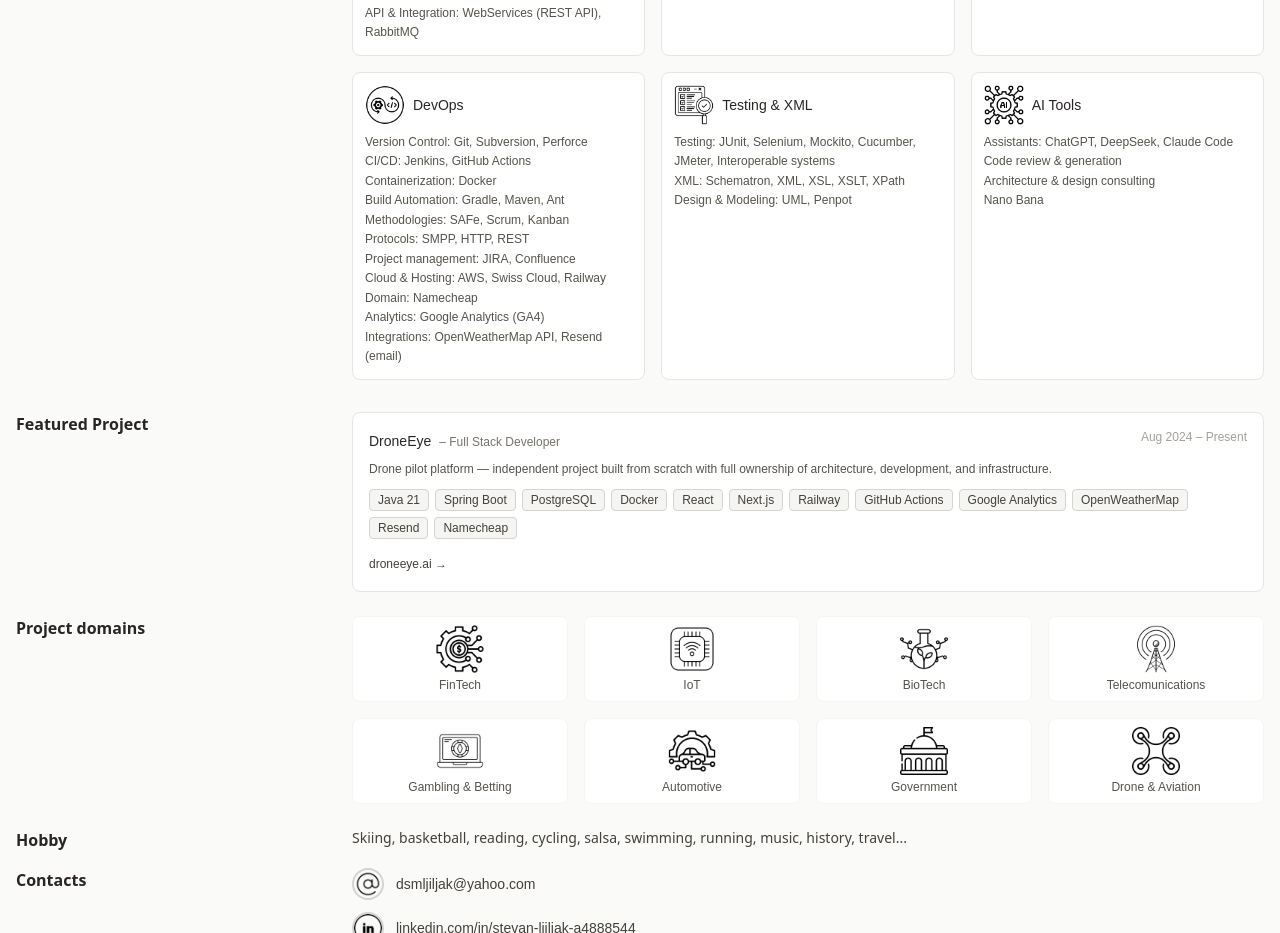
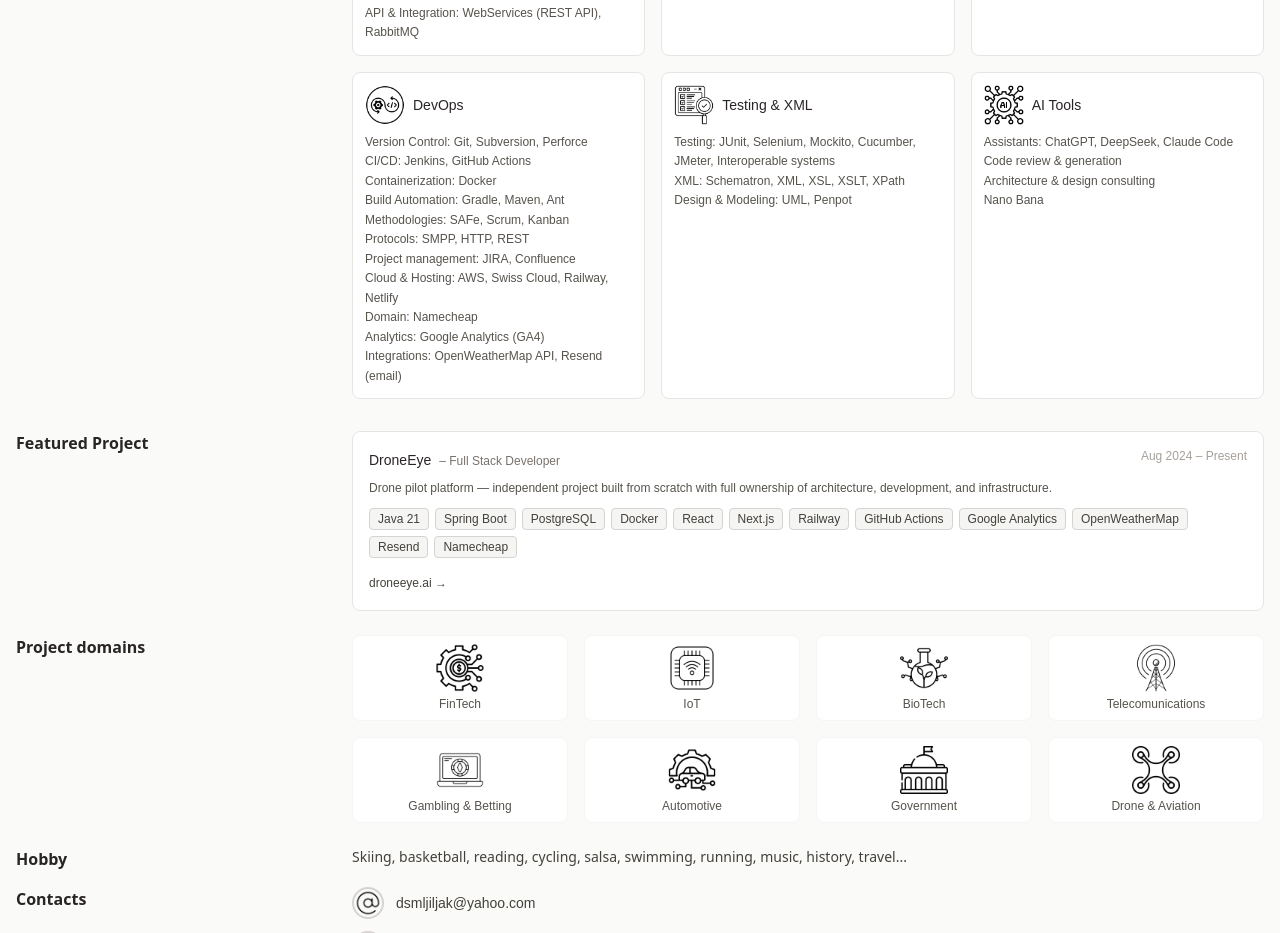
Before and after one commit to StevanLjiljak/portfolio, a React (Vite) app: page / in a window 1280 px wide. Shown: the part 1400-2333 px from the top of the page. Built offline with nearby package versions, Linux system fonts and the light colour scheme.

Commit message:
added netlify

```diff
--- a/src/components/Skills.tsx
+++ b/src/components/Skills.tsx
@@ -39,7 +39,7 @@
 Methodologies: SAFe, Scrum, Kanban
 Protocols: SMPP, HTTP, REST
 Project management: JIRA, Confluence
-Cloud & Hosting: AWS, Swiss Cloud, Railway
+Cloud & Hosting: AWS, Swiss Cloud, Railway, Netlify
 Domain: Namecheap
 Analytics: Google Analytics (GA4)
 Integrations: OpenWeatherMap API, Resend (email)`,
```
